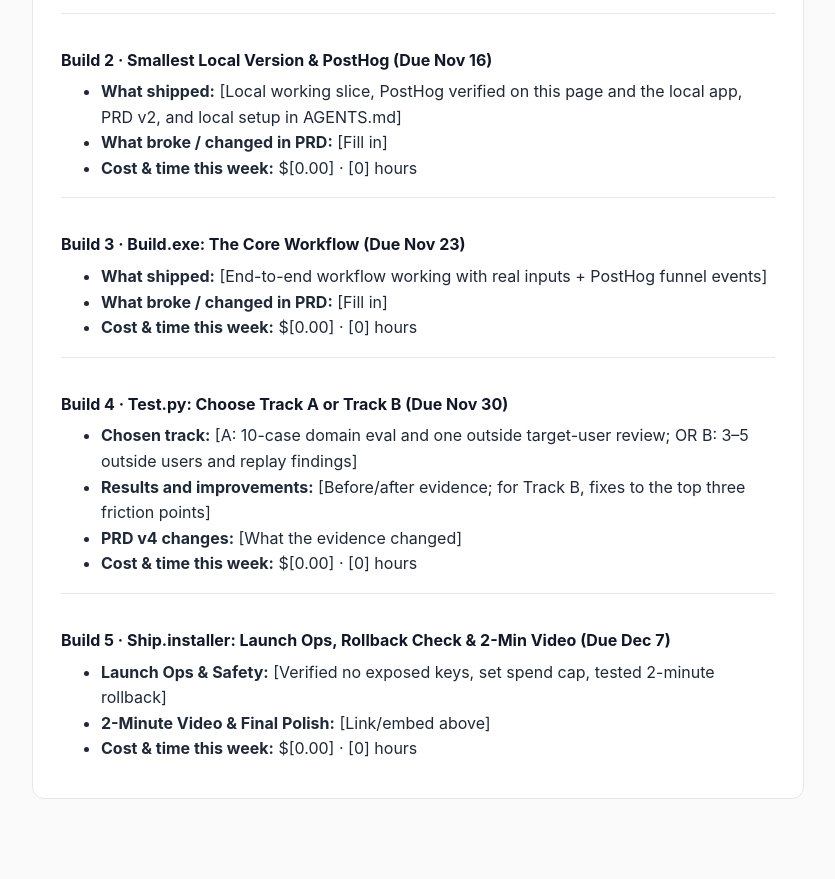
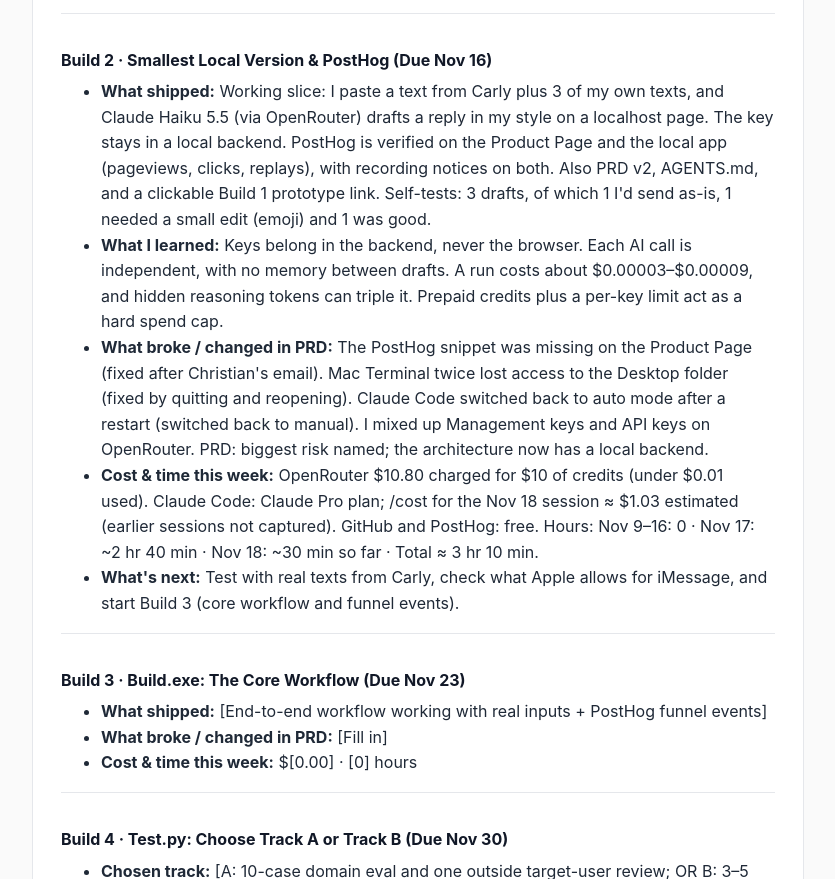
Before and after one commit to building-with-ai-f26/tms556-sandbox, a plain HTML site: page docs/index.html in a window 1280 px wide. Shown: the part 4463-5342 px from the top of the page, without its empty margins (222-1057 px from the left). Drawn offline with Linux system fonts and the light colour scheme.

Commit message:
Build 2 build log: progress, lessons, problems, costs, hours

```diff
--- a/docs/index.html
+++ b/docs/index.html
@@ -262,9 +262,11 @@
       <div class="log-entry">
         <h3>Build 2 · Smallest Local Version & PostHog (Due Nov 16)</h3>
         <ul>
-          <li><strong>What shipped:</strong> [Local working slice, PostHog verified on this page and the local app, PRD v2, and local setup in AGENTS.md]</li>
-          <li><strong>What broke / changed in PRD:</strong> [Fill in]</li>
-          <li><strong>Cost & time this week:</strong> $[0.00] · [0] hours</li>
+          <li><strong>What shipped:</strong> Working slice: I paste a text from Carly plus 3 of my own texts, and Claude Haiku 5.5 (via OpenRouter) drafts a reply in my style on a localhost page. The key stays in a local backend. PostHog is verified on the Product Page and the local app (pageviews, clicks, replays), with recording notices on both. Also PRD v2, AGENTS.md, and a clickable Build 1 prototype link. Self-tests: 3 drafts, of which 1 I'd send as-is, 1 needed a small edit (emoji) and 1 was good.</li>
+          <li><strong>What I learned:</strong> Keys belong in the backend, never the browser. Each AI call is independent, with no memory between drafts. A run costs about $0.00003–$0.00009, and hidden reasoning tokens can triple it. Prepaid credits plus a per-key limit act as a hard spend cap.</li>
+          <li><strong>What broke / changed in PRD:</strong> The PostHog snippet was missing on the Product Page (fixed after Christian's email). Mac Terminal twice lost access to the Desktop folder (fixed by quitting and reopening). Claude Code switched back to auto mode after a restart (switched back to manual). I mixed up Management keys and API keys on OpenRouter. PRD: biggest risk named; the architecture now has a local backend.</li>
+          <li><strong>Cost & time this week:</strong> OpenRouter $10.80 charged for $10 of credits (under $0.01 used). Claude Code: Claude Pro plan; /cost for the Nov 18 session ≈ $1.03 estimated (earlier sessions not captured). GitHub and PostHog: free. Hours: Nov 9–16: 0 · Nov 17: ~2 hr 40 min · Nov 18: ~30 min so far · Total ≈ 3 hr 10 min.</li>
+          <li><strong>What's next:</strong> Test with real texts from Carly, check what Apple allows for iMessage, and start Build 3 (core workflow and funnel events).</li>
         </ul>
       </div>
 
```
